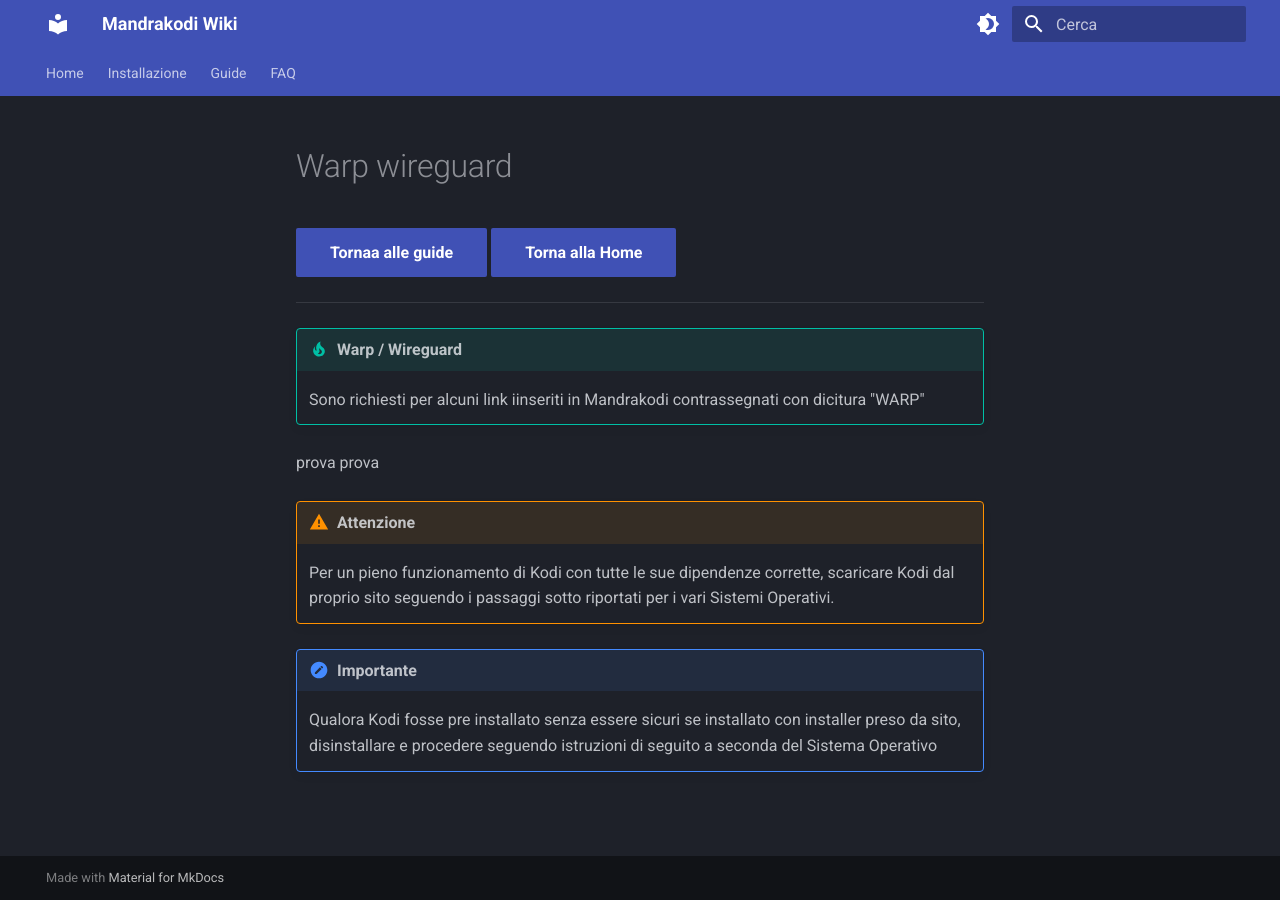
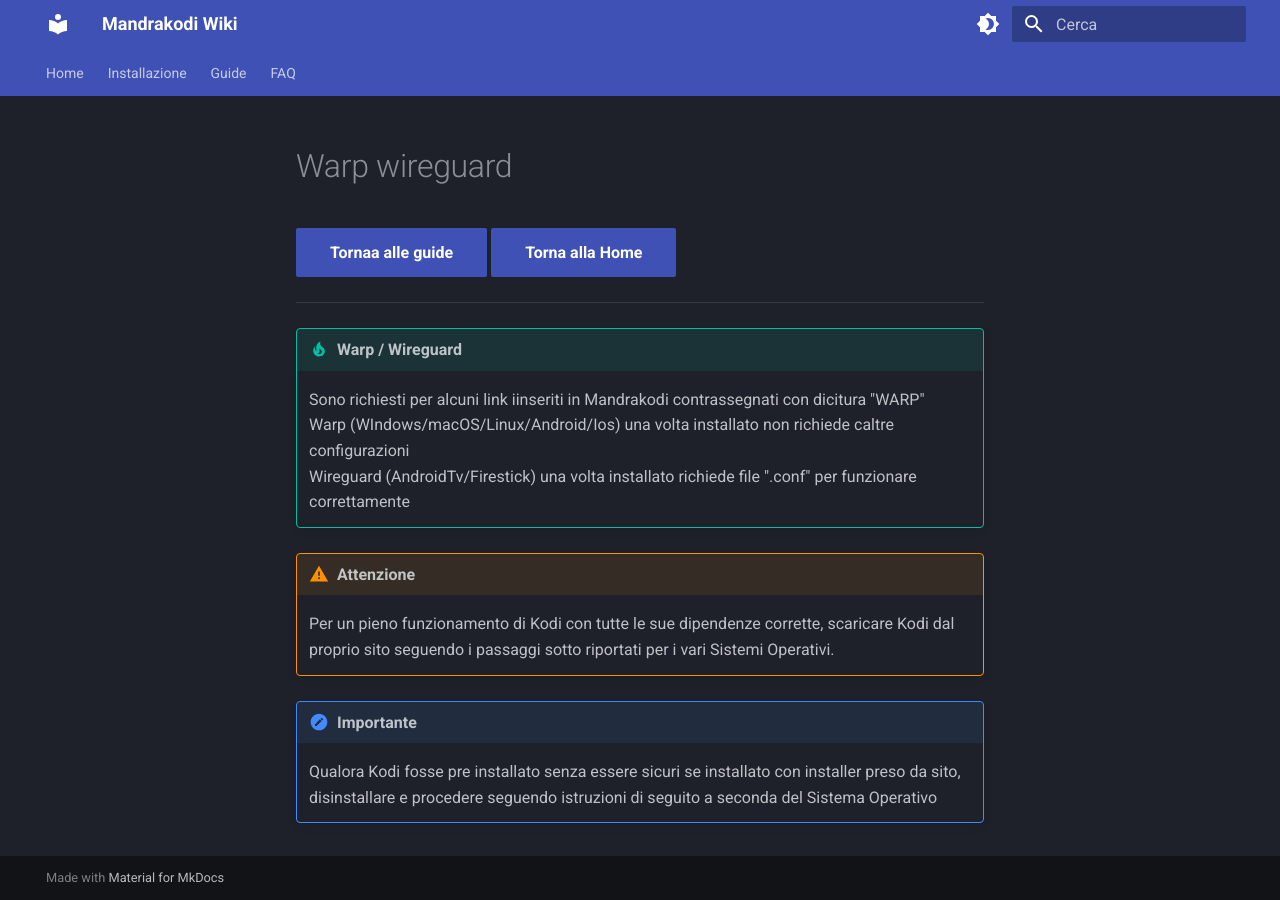
Before and after one commit to campipaolo/Mandrakodi-Wiki, an MkDocs documentation site: the page built from docs/guide/warp_wireguard.md, in a window 1280 px wide. Built offline with MkDocs 1.6.1 and Material for MkDocs 9.7.7, drawn with Linux system fonts in a browser that asks for light colours.

Commit message:
warp
box warning

```diff
--- a/docs/guide/warp_wireguard.md
+++ b/docs/guide/warp_wireguard.md
@@ -3,8 +3,7 @@
 ------
 
 !!! tip "Warp / Wireguard"
-    Sono richiesti per alcuni link iinseriti in Mandrakodi contrassegnati con dicitura "WARP"  <br>
-prova prova
+    Sono richiesti per alcuni link iinseriti in Mandrakodi contrassegnati con dicitura "WARP"  <br> Warp (WIndows/macOS/Linux/Android/Ios) una volta installato non richiede caltre configurazioni <br> Wireguard (AndroidTv/Firestick) una volta installato richiede file ".conf" per funzionare correttamente
 
 
 
```
